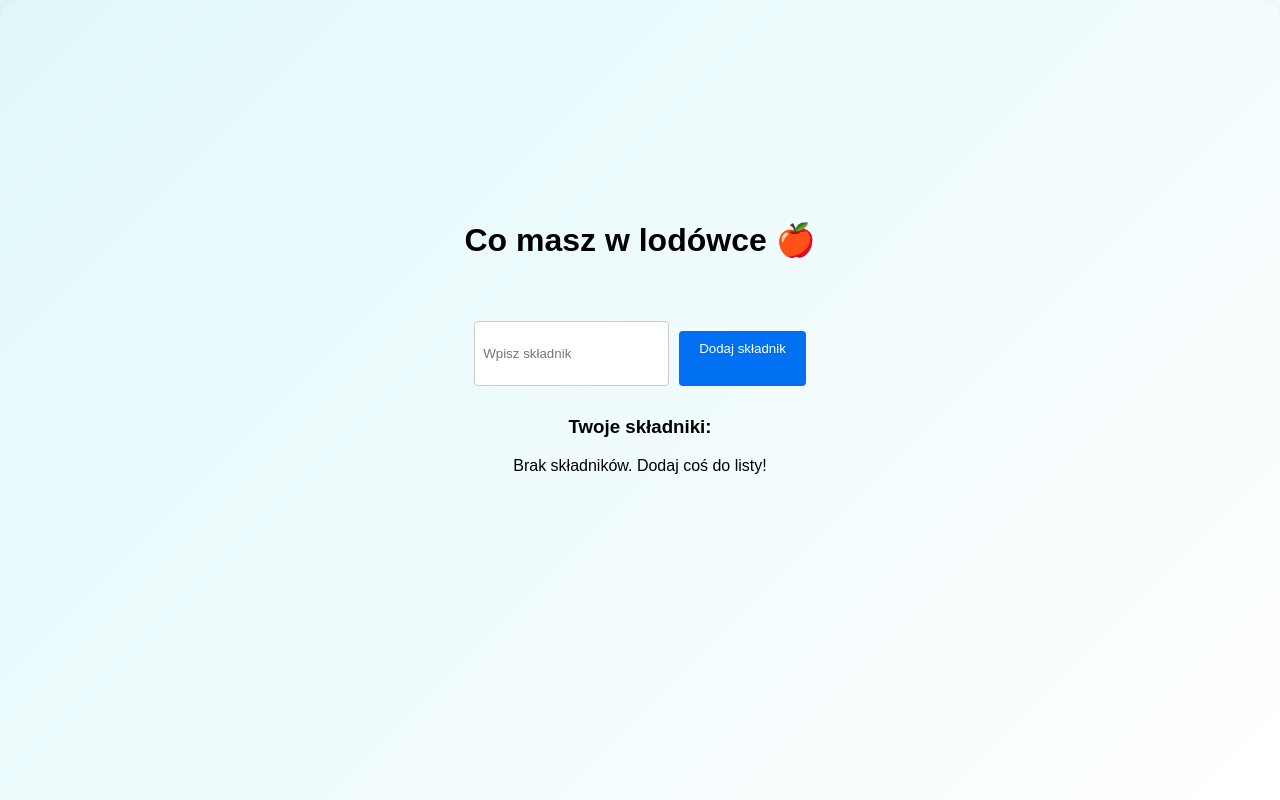
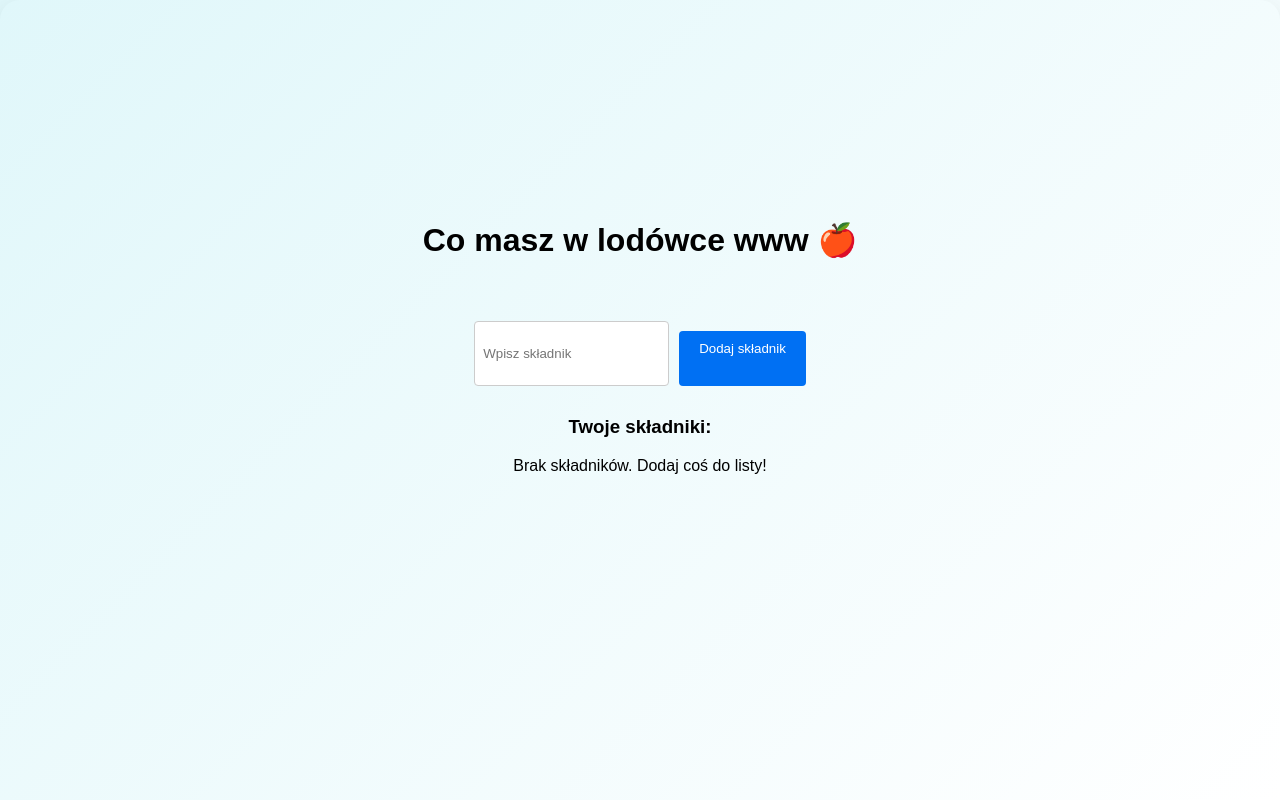
Before and after one commit to Toxity90/Strona-Internetowa-typeScript, a Next.js app: page / in a window 1280 px wide. Shown: the top 800 px of the page. Built offline with nearby package versions, Linux system fonts and the light colour scheme.

Commit message:
test zmiany

```diff
--- a/app/page.tsx
+++ b/app/page.tsx
@@ -3,7 +3,7 @@ import Search from "@/components/Search"; // 1. IMPORTUJESZ SWÓJ KOMPONENT z pl
 export default function Home() { // Tworzysz główną funkcję (komponent) dla swojej strony. export pozwala użyć go w innych częściach strony, ale tu jest to główny komponent, więc będzie wyświetlany jako strona główna.
   return ( // To jest JSX, czyli specjalny język, który pozwala Ci pisać kod interfejsu użytkownika w JavaScript. Wszystko, co jest pod tym słowem, zostanie narysowane na ekranie.
     <main>
-      <h1>Co masz w lodówce 🍎</h1>
+      <h1>Co masz w lodówce www 🍎</h1>
 
       <Search />
 
```
